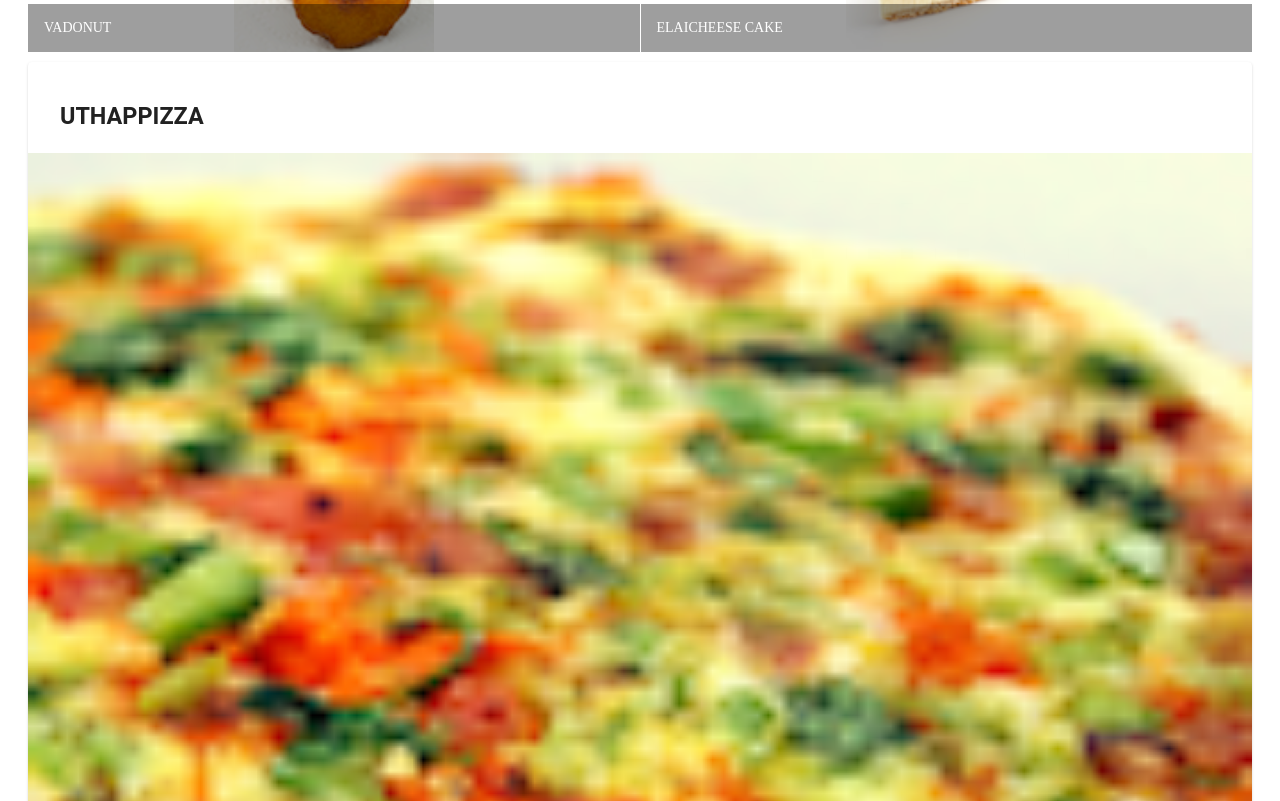
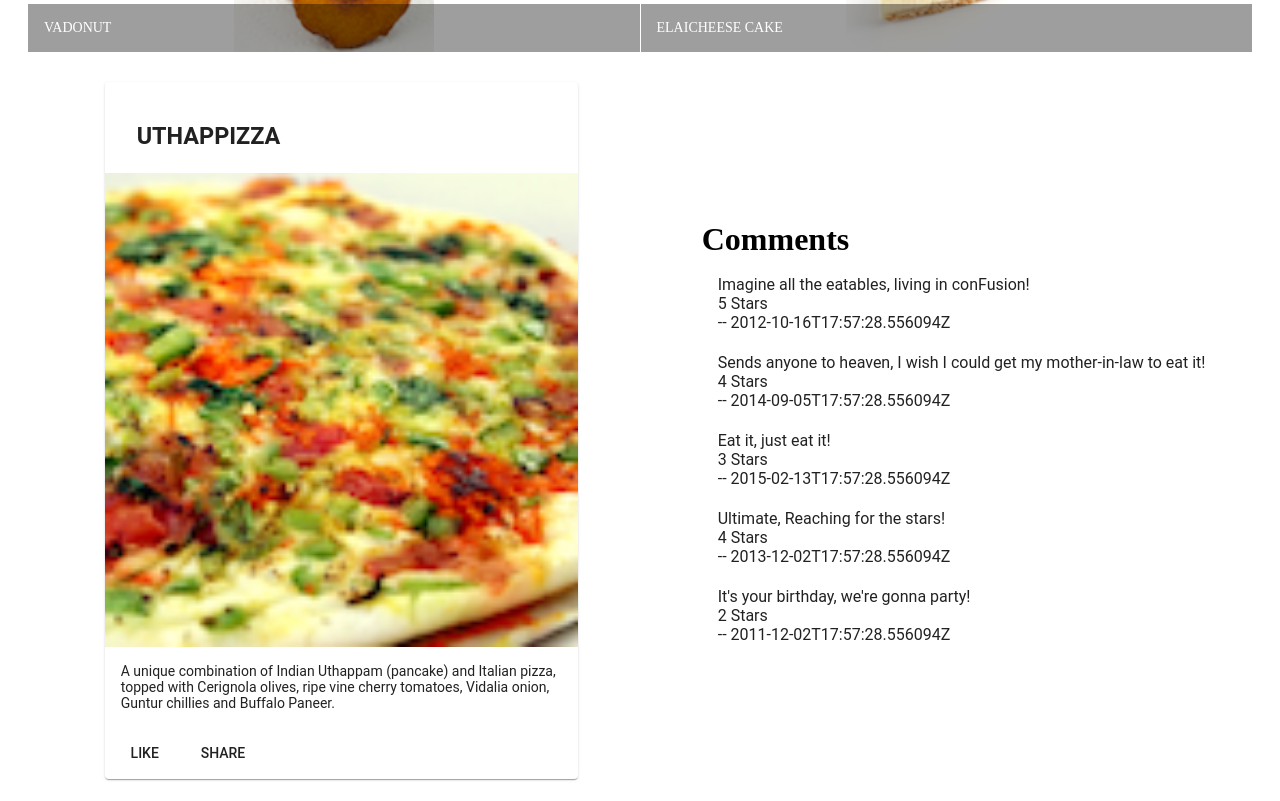
Before and after one commit to djangotraining/angular-framework, an Angular app: page / in a window 1280 px wide. Shown: the part 520-1321 px from the top of the page. Built offline with nearby package versions, Linux system fonts and the light colour scheme.

Commit message:
angular component part2

```diff
--- a/src/app/app.module.ts
+++ b/src/app/app.module.ts
@@ -13,11 +13,13 @@ import { FlexLayoutModule } from '@angular/flex-layout';
 import { AppComponent } from './app.component';
 import 'hammerjs';
 import { MenuComponent } from './menu/menu.component';
+import { DishdetailComponent } from './dishdetail/dishdetail.component';
 
 @NgModule({
   declarations: [
     AppComponent,
-    MenuComponent
+    MenuComponent,
+    DishdetailComponent
   ],
   imports: [
     BrowserModule,
--- /dev/null
+++ b/src/app/dishdetail/dishdetail.component.html
@@ -0,0 +1,47 @@
+<div class="container"
+     fxLayout="row"
+     fxLayout.sm="column"
+     fxLayout.xs="column"
+     fxLayoutAlign.gt-md="space-around center"
+     fxLayoutGap="10px"
+     fxLayoutGap.xs="0">
+
+  <div fxFlex="40">
+    <div fxFlex *ngIf="dish">
+      <mat-card>
+        <mat-card-header>
+          <mat-card-title>
+            <h3>{{dish.name  |  uppercase}}</h3>
+          </mat-card-title>
+        </mat-card-header>
+        <img mat-card-image src={{dish.image}} alt={{dish.name}}>
+        <mat-card-content>
+          <p>{{dish.description}}</p>
+        </mat-card-content>
+        <mat-card-actions>
+          <button mat-button>LIKE</button>
+          <button mat-button>SHARE</button>
+        </mat-card-actions>
+      </mat-card>
+    </div>
+  </div>
+
+  <div fxFlex="40">
+    <div fxFlex *ngIf="dish" >
+      <mat-list fxFlex *ngIf="dish">
+        <h1 matLine>{{"Comments"}}</h1>
+        <mat-list-item *ngFor="let i of dish.comments" class="comment">
+          <p matLine >
+            <span>{{i.comment}}</span>
+            <br />
+            <span>{{i.rating +" Stars"}}</span>
+            <br />
+            <span>{{"-- " +i.date}}</span>
+          </p>
+        </mat-list-item>
+
+      </mat-list>
+    </div>
+  </div>
+
+</div>
--- /dev/null
+++ b/src/app/dishdetail/dishdetail.component.ts
@@ -0,0 +1,60 @@
+import { Component, OnInit } from '@angular/core';
+
+const DISH = {
+  id: '0',
+  name: 'Uthappizza',
+  image: '/assets/images/uthappizza.png',
+  category: 'mains',
+  featured: true,
+  label: 'Hot',
+  price: '4.99',
+  // tslint:disable-next-line:max-line-length
+  description: 'A unique combination of Indian Uthappam (pancake) and Italian pizza, topped with Cerignola olives, ripe vine cherry tomatoes, Vidalia onion, Guntur chillies and Buffalo Paneer.',
+  comments: [
+    {
+      rating: 5,
+      comment: 'Imagine all the eatables, living in conFusion!',
+      author: 'John Lemon',
+      date: '2012-10-16T17:57:28.556094Z'
+    },
+    {
+      rating: 4,
+      comment: 'Sends anyone to heaven, I wish I could get my mother-in-law to eat it!',
+      author: 'Paul McVites',
+      date: '2014-09-05T17:57:28.556094Z'
+    },
+    {
+      rating: 3,
+      comment: 'Eat it, just eat it!',
+      author: 'Michael Jaikishan',
+      date: '2015-02-13T17:57:28.556094Z'
+    },
+    {
+      rating: 4,
+      comment: 'Ultimate, Reaching for the stars!',
+      author: 'Ringo Starry',
+      date: '2013-12-02T17:57:28.556094Z'
+    },
+    {
+      rating: 2,
+      comment: 'It\'s your birthday, we\'re gonna party!',
+      author: '25 Cent',
+      date: '2011-12-02T17:57:28.556094Z'
+    }
+  ]
+}
+
+
+@Component({
+  selector: 'app-dishdetail',
+  templateUrl: './dishdetail.component.html',
+  styleUrls: ['./dishdetail.component.css']
+})
+export class DishdetailComponent implements OnInit {
+  dish = DISH;
+  constructor() { }
+
+  ngOnInit() {
+  }
+
+}
--- a/src/app/menu/menu.component.html
+++ b/src/app/menu/menu.component.html
@@ -20,7 +20,7 @@
     </mat-grid-list>
   </div>
 
-  <div fxFlex *ngIf="selectedDish">
+ <!-- <div fxFlex *ngIf="selectedDish">
     <mat-card>
       <mat-card-header>
         <mat-card-title>
@@ -36,6 +36,7 @@
         <button mat-button>SHARE</button>
       </mat-card-actions>
     </mat-card>
-  </div>
+  </div>-->
 
+  <app-dishdetail></app-dishdetail>
 </div>
--- a/src/styles.css
+++ b/src/styles.css
@@ -13,3 +13,8 @@ body {
     margin: 20px;
     display: flex;
 }
+
+.comment {
+  margin-bottom: 30px;
+  display: flex;
+}
```
Also changed, not shown: src/app/app.component.html (line endings or trailing spaces), src/app/dishdetail/dishdetail.component.css (added), 1 other file (tests, documents, lock files or other folders).
